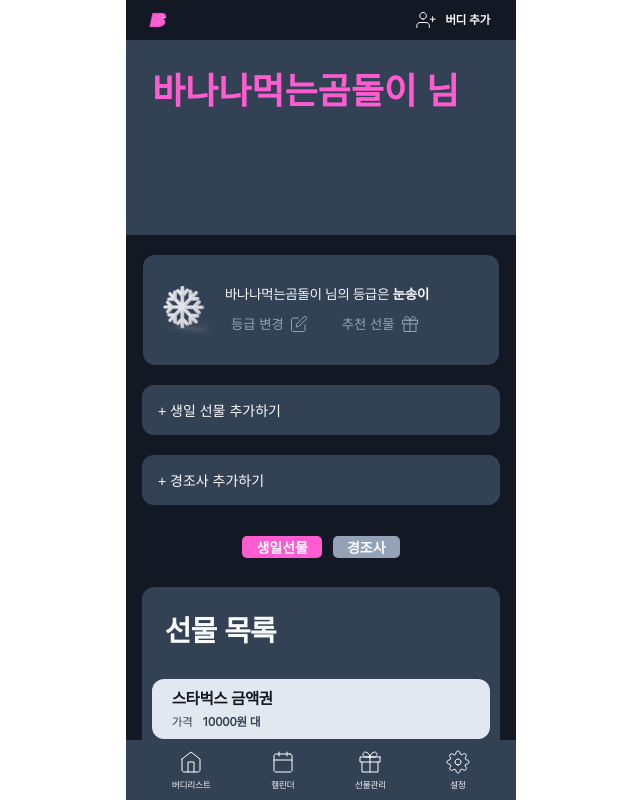
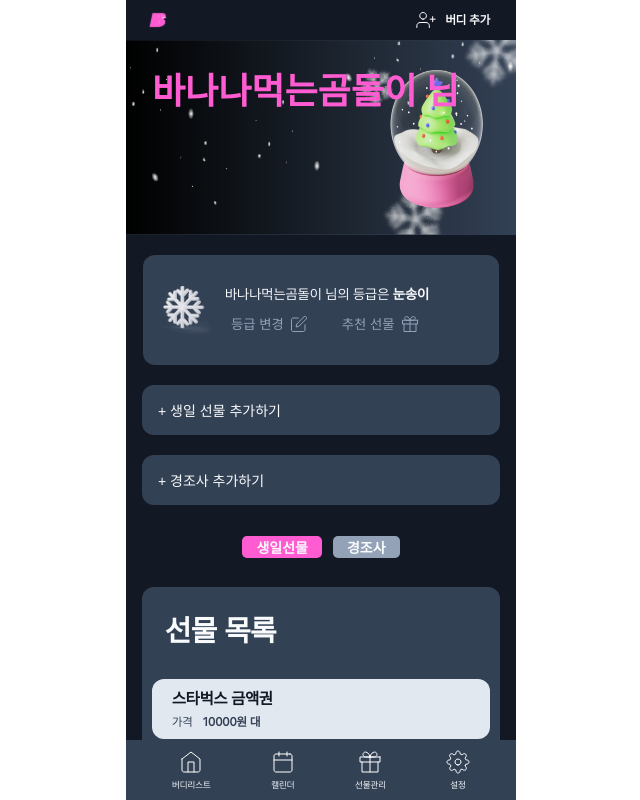
Before and after one commit to UMC-TEAM-U/Front, a React (Create React App) app: page / in a window 1280 px wide. Shown: the whole page, without its empty margins (319-959 px from the left). Built offline with nearby package versions, Linux system fonts and the light colour scheme.

Commit message:
Feat: barTitle 이미지 추가

```diff
--- a/src/component/home/TitleBar.jsx
+++ b/src/component/home/TitleBar.jsx
@@ -1,6 +1,7 @@
 import React from 'react'
 import styled from 'styled-components'
 import { COLORS } from '../../styles/theme'
+import BarImage from '../../assets/img/BarImage.png'
 
 function TitleBar(data) {
     const title = data.text?.split('<br />')
@@ -26,6 +27,11 @@
 
     padding-top: 22px;
     padding-left: 26px;
+
+    background-image: url(${BarImage});
+    background-repeat: no-repeat;
+    background-position: right top;
+    background-size: 100% 100%;
 `
 
 const Title = styled.h1`
```
Also changed, not shown: src/assets/img/BarImage.png (added).
